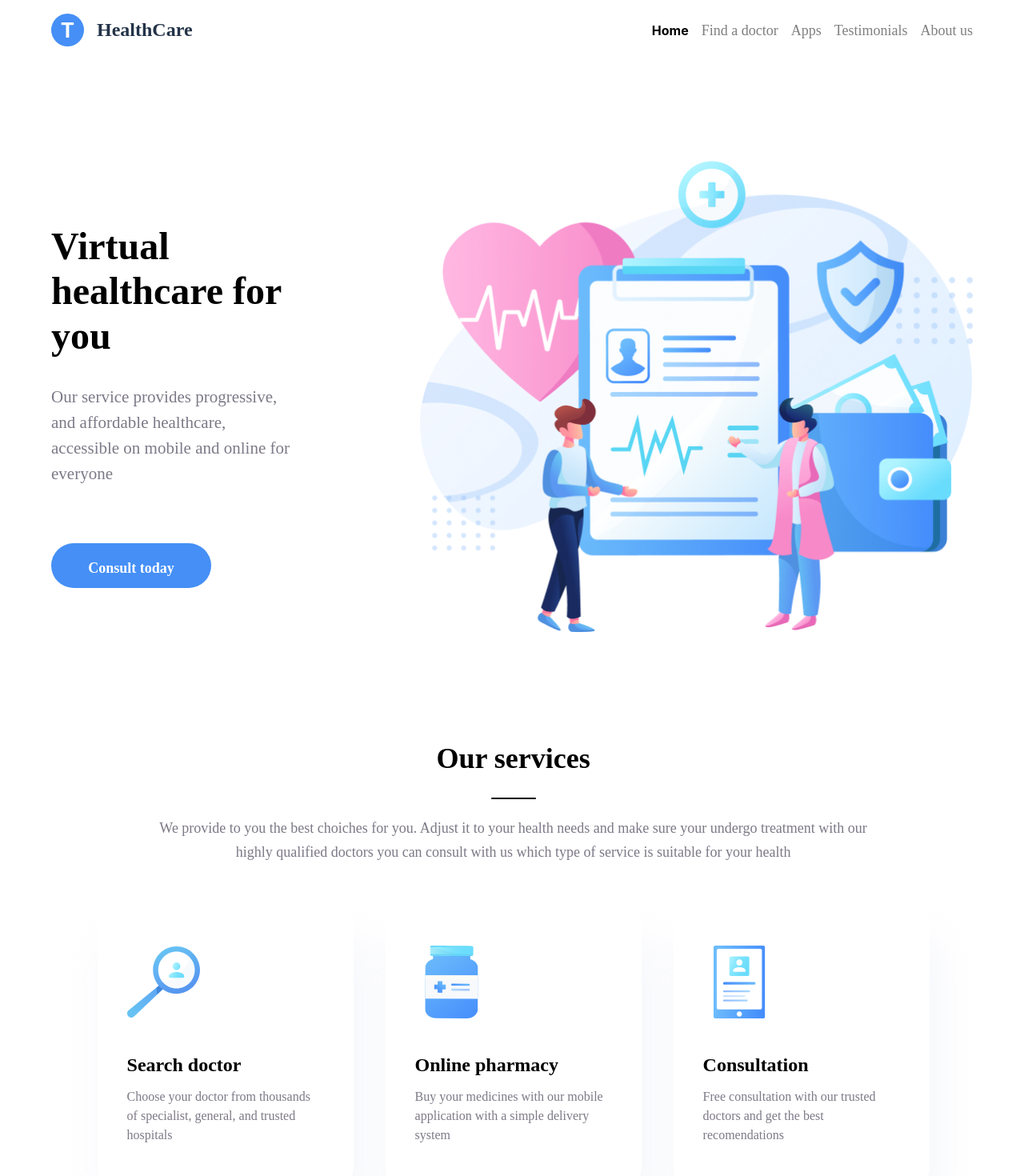
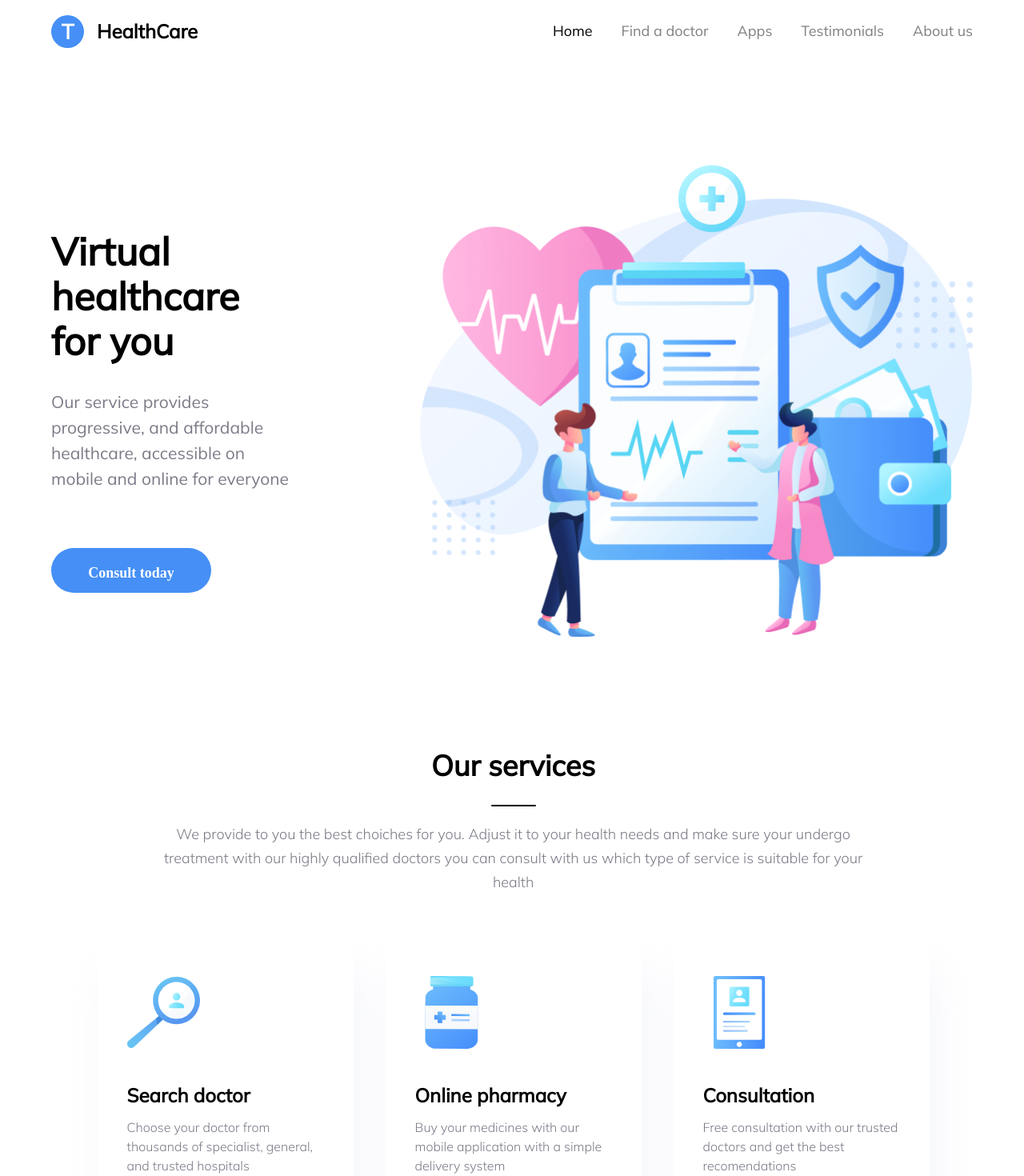
Before and after one commit to ivn-srg/HarmyLendingPage, a React (Vite) app: page / in a window 1280 px wide. Shown: the top 1470 px of the page at 80% size. Built offline with nearby package versions, Linux system fonts and the light colour scheme.

Commit message:
add fonts to text

```diff
--- a/src/App.module.css
+++ b/src/App.module.css
@@ -1,3 +1,13 @@
+@font-face {
+  font-family: "MulishRegular";
+  src: url("./fonts/MulishRegular.ttf");
+}
+
+@font-face {
+  font-family: "MulishLight";
+  src: url("./fonts/MulishLight.ttf");
+}
+
 #root {
   background-color: aliceblue;
 }
@@ -44,6 +54,7 @@ body {
   background-color: #458ff6;
   width: 41px;
   height: 41px;
+  font-family: "MulishRegular";
   display: inherit;
   margin-right: 1em;
 }
@@ -51,7 +62,7 @@ body {
 .logoSymbol {
   text-align: center;
   color: white;
-  /* font-family: Mulish; */
+  font-family: MulishRegular;
   font-size: 26px;
   font-style: normal;
   font-weight: 700;
@@ -60,8 +71,8 @@ body {
 }
 
 .logoText {
-  color: #233348;
-  font-family: Mulish;
+  color: #000;
+  font-family: "MulishRegular";
   font-size: 24px;
   font-style: normal;
   font-weight: 700;
@@ -78,13 +89,18 @@ body {
   color: #000;
   text-decoration: none;
   background-color: none;
+  font-family: MulishRegular;
+  font-size: 18px;
+  font-style: normal;
+  font-weight: 400;
+  line-height: normal;
 }
 
 .navItem {
-  padding-left: 1rem;
+  padding-left: 2em;
   text-decoration: none;
   color: rgba(0, 0, 0, 0.5);
-  font-family: Mulish;
+  font-family: MulishRegular;
   font-size: 18px;
   font-style: normal;
   font-weight: 400;
@@ -106,7 +122,7 @@ body {
 
 .firstSectionTitle {
   color: #000;
-  font-family: Mulish;
+  font-family: "MulishRegular";
   font-size: 48px;
   font-style: normal;
   font-weight: 700;
@@ -115,8 +131,7 @@ body {
 
 .firstSectionSubtitle {
   color: #7d7987;
-
-  font-family: Mulish;
+  font-family: "MulishRegular";
   font-size: 21px;
   font-style: normal;
   font-weight: 300;
@@ -129,6 +144,7 @@ body {
   height: 56px;
   border-radius: 55px;
   background: #458ff6;
+  font-family: "MulishRegular";
   border: 0px;
   color: #fff;
   font-family: Mulish;
@@ -151,7 +167,7 @@ body {
 .secondSectionTitle {
   text-align: center;
   color: #000;
-  font-family: Mulish;
+  font-family: "MulishRegular";
   font-size: 36px;
   font-style: normal;
   font-weight: 700;
@@ -162,7 +178,7 @@ body {
 .secondSectionSubtitle {
   color: #7d7987;
   text-align: center;
-  font-family: Mulish;
+  font-family: "MulishLight";
   font-size: 18px;
   font-style: normal;
   font-weight: 300;
@@ -203,7 +219,7 @@ body {
 
 .serviceCardTitle {
   color: #000;
-  font-family: Mulish;
+  font-family: "MulishRegular";
   font-size: 24px;
   font-style: normal;
   font-weight: 700;
@@ -214,7 +230,7 @@ body {
 
 .serviceCardSubtitle {
   color: #7d7987;
-  font-family: Mulish;
+  font-family: "MulishLight";
   font-size: 16px;
   font-style: normal;
   font-weight: 300;
@@ -238,7 +254,7 @@ body {
 
 .thirdSectionTitle {
   color: #000;
-  font-family: Mulish;
+  font-family: "MulishRegular";
   font-size: 48px;
   font-style: normal;
   font-weight: 700;
@@ -247,8 +263,7 @@ body {
 
 .thirdSectionSubtitle {
   color: #7d7987;
-
-  font-family: Mulish;
+  font-family: "MulishLight";
   font-size: 21px;
   font-style: normal;
   font-weight: 300;
@@ -262,7 +277,7 @@ body {
   border-radius: 55px;
   background: #fff;
   color: #458ff6;
-  font-family: Mulish;
+  font-family: "MulishRegular";
   font-size: 18px;
   font-style: normal;
   font-weight: 700;
@@ -290,7 +305,7 @@ body {
 
 .fourthSectionTitle {
   color: #000;
-  font-family: Mulish;
+  font-family: "MulishRegular";
   font-size: 48px;
   font-style: normal;
   font-weight: 700;
@@ -299,8 +314,7 @@ body {
 
 .fourthSectionSubtitle {
   color: #7d7987;
-
-  font-family: Mulish;
+  font-family: "MulishLight";
   font-size: 21px;
   font-style: normal;
   font-weight: 300;
@@ -348,7 +362,7 @@ body {
 
 .sliderTitle {
   color: #fff;
-  font-family: Mulish;
+  font-family: "MulishRegular";
   font-size: 36px;
   font-style: normal;
   font-weight: 700;
@@ -384,19 +398,19 @@ body {
 }
 
 .avatarContainer {
-  width: 145px; /* Задайте ширину по вашему усмотрению */
-  height: 145px; /* Задайте высоту по вашему усмотрению */
-  overflow: hidden; /* Обрежьте изображение внутри контейнера */
-  border: 4px solid white; /* Добавьте белую обводку */
+  width: 145px;
+  height: 145px;
+  overflow: hidden;
+  border: 4px solid white;
   border-radius: 50%;
   margin-right: 2em;
 }
 
 .userAvatar {
   width: 105%;
-  height: 107%; /* 100% высоты для изображения внутри контейнера */
-  object-fit: cover; /* Сохранить пропорции и обрезать изображение */
-  object-position: center center; /* Центрировать изображение внутри контейнера */
+  height: 107%;
+  object-fit: cover;
+  object-position: center center;
   display: block;
 }
 
@@ -407,7 +421,7 @@ body {
 .userName {
   margin-block: 0px;
   color: #fff;
-  font-family: Mulish;
+  font-family: "MulishRegular";
   font-size: 22px;
   font-style: normal;
   font-weight: 700;
@@ -417,7 +431,7 @@ body {
 .userPosition {
   margin-block: 0px;
   color: rgba(255, 255, 255, 0.85);
-  font-family: Mulish;
+  font-family: "MulishLight";
   font-size: 18px;
   font-style: normal;
   font-weight: 400;
@@ -427,7 +441,7 @@ body {
 .slideReview {
   width: 50%;
   color: rgba(255, 255, 255, 0.9);
-  font-family: Mulish;
+  font-family: "MulishLight";
   font-size: 19px;
   font-style: normal;
   font-weight: 400;
@@ -443,7 +457,7 @@ body {
 .sixSectionTitle {
   text-align: center;
   color: #000;
-  font-family: Mulish;
+  font-family: "MulishRegular";
   font-size: 36px;
   font-style: normal;
   font-weight: 700;
@@ -483,7 +497,7 @@ body {
 
 .articleCardTitle {
   color: #000;
-  font-family: Mulish;
+  font-family: "MulishRegular";
   font-size: 21px;
   font-style: normal;
   font-weight: 700;
@@ -492,7 +506,7 @@ body {
 
 .articleCardSubtitle {
   color: #7d7987;
-  font-family: Mulish;
+  font-family: "MulishLight";
   font-size: 16px;
   font-style: normal;
   font-weight: 300;
@@ -503,7 +517,7 @@ body {
   margin: 0px 33px;
   text-decoration: none;
   color: #4089ed;
-  font-family: Mulish;
+  font-family: "MulishRegular";
   font-size: 17px;
   font-style: normal;
   font-weight: 600;
@@ -521,7 +535,7 @@ body {
   border-radius: 55px;
   background: #fff;
   color: #458ff6;
-  font-family: Mulish;
+  font-family: "MulishRegular";
   font-size: 18px;
   font-style: normal;
   font-weight: 700;
@@ -566,7 +580,7 @@ footer {
 .footerLogoSymbol {
   text-align: center;
   color: #5b9bf3;
-  /* font-family: Mulish; */
+  font-family: "MulishRegular";
   font-size: 26px;
   font-style: normal;
   font-weight: 700;
@@ -576,7 +590,7 @@ footer {
 
 .footerLogoText {
   color: #fff;
-  font-family: Mulish;
+  font-family: "MulishRegular";
   font-size: 24px;
   font-style: normal;
   font-weight: 700;
@@ -585,7 +599,7 @@ footer {
 
 .describtionCompany {
   color: #fff;
-  font-family: Mulish;
+  font-family: "MulishLight";
   font-size: 18px;
   font-style: normal;
   font-weight: 300;
@@ -594,7 +608,7 @@ footer {
 
 .rightResrved {
   color: #fff;
-  font-family: Mulish;
+  font-family: "MulishLight";
   font-size: 16px;
   font-style: normal;
   font-weight: 300;
@@ -611,7 +625,7 @@ footer {
 
 .footerBlockTitle {
   color: #fff;
-  font-family: Mulish;
+  font-family: "MulishRegular";
   font-size: 20px;
   font-style: normal;
   font-weight: 700;
@@ -621,17 +635,11 @@ footer {
 .footerNavItem {
   text-decoration: none;
   color: #fff;
-  font-family: Mulish;
+  font-family: "MulishLight";
   font-size: 18px;
   font-style: normal;
   font-weight: 300;
   line-height: 35px; /* 211.111% */
-}
-
-.footerRegionNavBlock {
-}
-
-.footerHelpNavBlock {
 }
 
 /* .logo {
--- /dev/null
+++ b/src/fonts/fonts.d.ts
@@ -0,0 +1,6 @@
+declare module "*.ttf" {
+  // const content: any;
+  // export default content;
+  const value: import("expo-font").FontSource;
+  export default value;
+}
```
Also changed, not shown: src/App.tsx (+7 -5 lines).
